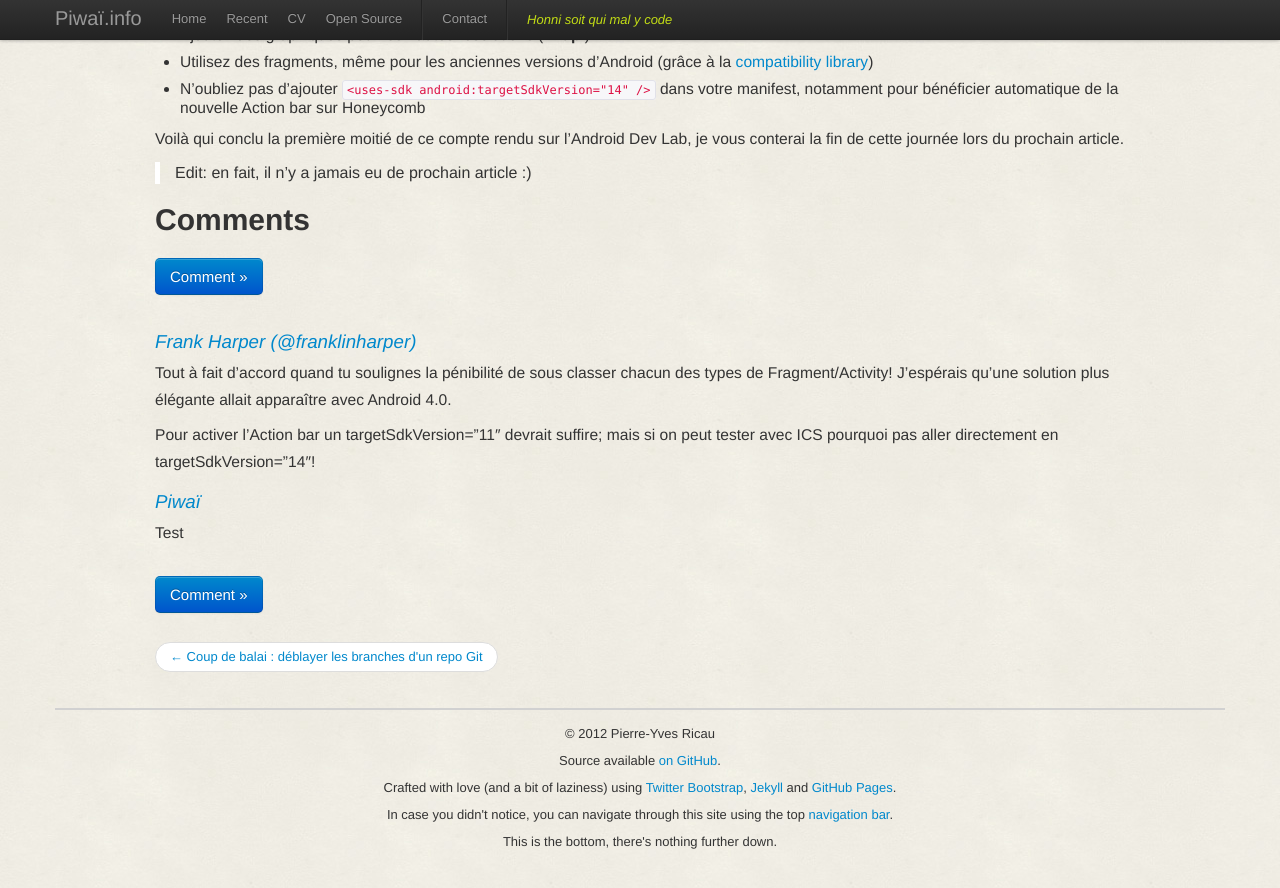
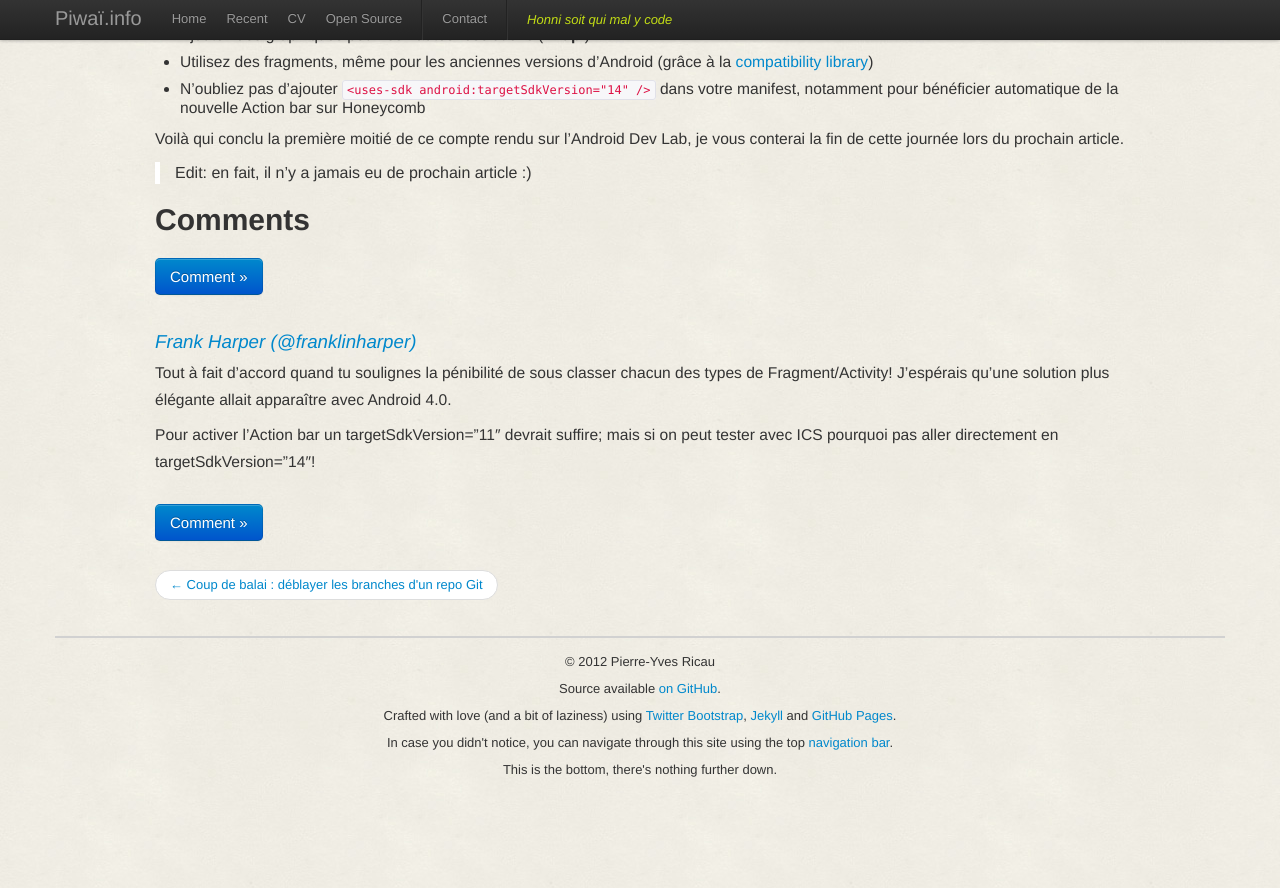
Before and after one commit to pyricau/pyricau.github.com, a Jekyll site: the page built from _posts/2011-11-06-paris-android-dev-lab.markdown, in a window 1280 px wide and 900 px high, scrolled down 7835 px. Shown: the top 888 px of the window. Built offline with Jekyll 4.4.1, drawn with Linux system fonts in a browser that asks for light colours; Markdown is read by kramdown in place of the engine named in the settings; after the commit the page ends 8663 px from its top, so only the background shows below that.

Commit message:
Update _posts/2011-11-06-paris-android-dev-lab.markdown

```diff
--- a/_posts/2011-11-06-paris-android-dev-lab.markdown
+++ b/_posts/2011-11-06-paris-android-dev-lab.markdown
@@ -226,7 +226,3 @@ Voilà qui conclu la première moitié de ce compte rendu sur l'Android Dev Lab,
 Tout à fait d’accord quand tu soulignes la pénibilité de sous classer chacun des types de Fragment/Activity! J’espérais qu’une solution plus élégante allait apparaître avec Android 4.0.
 
 Pour activer l’Action bar un targetSdkVersion=”11″ devrait suffire; mais si on peut tester avec ICS pourquoi pas aller directement en targetSdkVersion=”14″!
-
-## Piwaï
-
-Test
```
